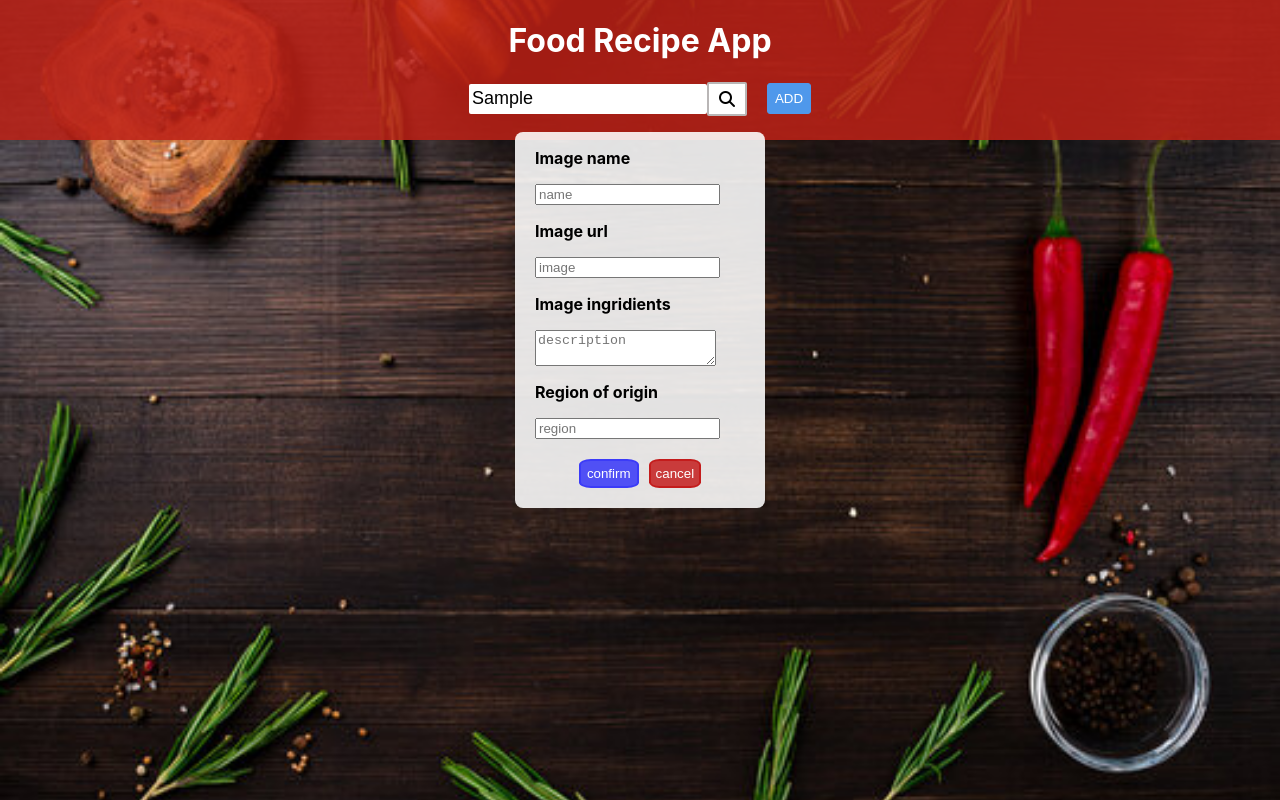
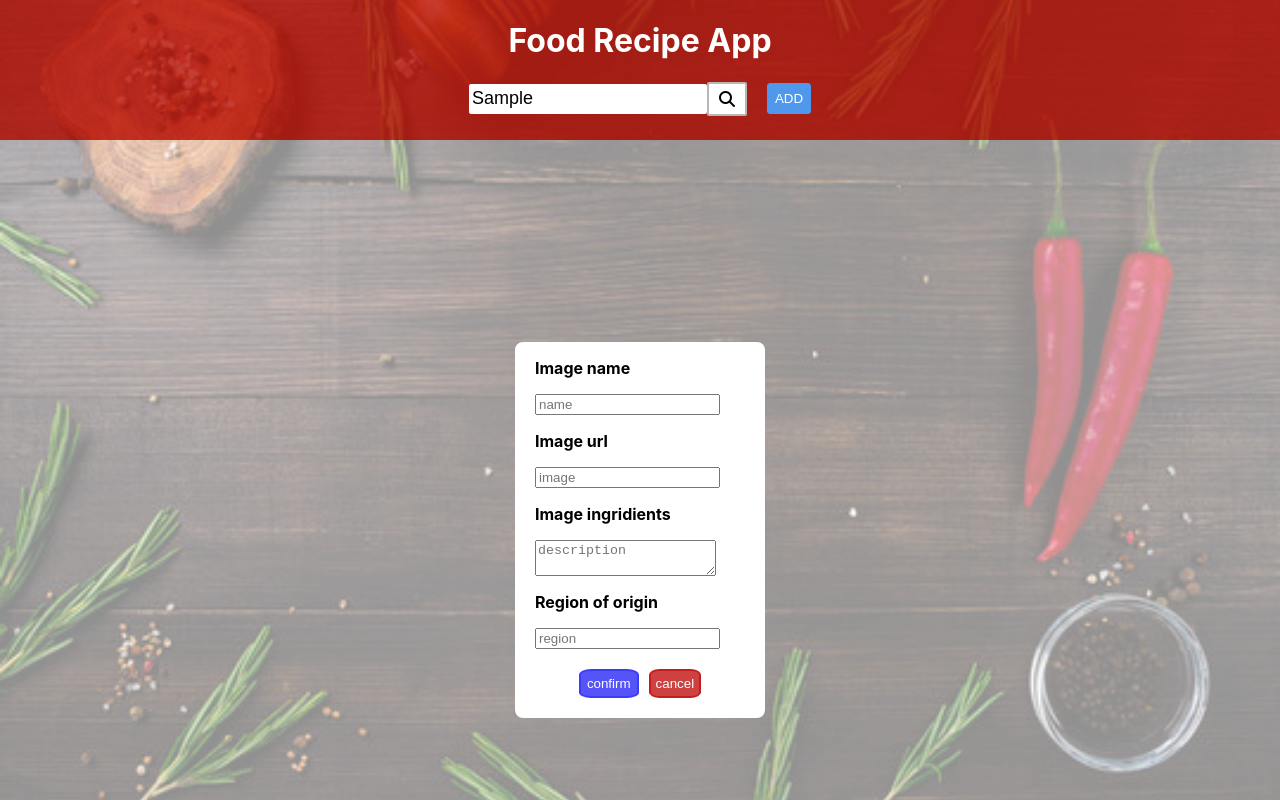
Before and after one commit to kadjialan/foodRecipe-react-page, a React (Create React App) app: page / in a window 1280 px wide. Both pictures are taken after typing "Sample" into the empty fields and a click on the button "ADD". Built offline with nearby package versions, Linux system fonts and the light colour scheme.

Commit message:
update logic

```diff
--- a/src/Component/Form/Form.css
+++ b/src/Component/Form/Form.css
@@ -1,14 +1,16 @@
 form {
-    background-color: rgba(255, 255, 255, 0.878);
+    background-color: white;
     width: 210px;
     min-height: 360px;
     padding-inline: 20px ;
-    border-radius: 8px
+    border-radius: 8px;
+    margin-bottom:20px ;
 }
 
 .formBackground {
     width: 100vw;
-    height: 45vh;
+    height: 100vh;
+    background-color: rgba(255, 255, 255, 0.564);
     position: fixed;
     display: flex;
     justify-content: center;
--- a/src/Component/Form/Form.jsx
+++ b/src/Component/Form/Form.jsx
@@ -22,25 +22,30 @@ export default function Form1() {
           <p>
             <b>Image name</b>
           </p>
-          <input type="text" placeholder="name" name="name" />
+          <input type="text" placeholder="name" name="name" required />
         </div>
         <div className="categories">
           <p>
             <b>Image url </b>
           </p>
-          <input type="text" placeholder="image" name="image" />
+          <input type="text" placeholder="image" name="image" required />
         </div>
         <div className="categories">
           <p>
             <b>Image ingridients</b>
           </p>
-          <textarea type="text" placeholder="description" name="description" />
+          <textarea
+            type="text"
+            placeholder="description"
+            name="description"
+            required
+          />
         </div>
         <div className="categories">
           <p>
             <b>Region of origin </b>
           </p>
-          <input type="text" placeholder="region" name="region" />
+          <input type="text" placeholder="region" name="region" required />
         </div>
         <div className="form__buttons">
           <button type="submit" className="confirm">
--- a/src/Home/Home.css
+++ b/src/Home/Home.css
@@ -6,7 +6,7 @@ body {
   position: relative;
 }
 
-header {
+.head {
   background-color: #bf2217d9;
   color: #fff;
   display: flex;
--- a/src/Home/Home.jsx
+++ b/src/Home/Home.jsx
@@ -12,25 +12,14 @@ import { FormContext } from '../Context';
 function Home() {
   const { show, setShow, data, setData } = useContext(FormContext);
   const [see, setSee] = useState({});
-  const [see2, setSee2] = useState({});
   const [display, setDisplay] = useState(true);
-  const [display2, setDisplay2] = useState(false);
+  const [view, setview] = useState(false);
+  const [info, setinfo] = useState();
 
   const popUp = (index) => {
     setDisplay((prev) => !prev);
 
     const holder = see;
-    holder.index = index;
-    holder.show = display;
-
-    setSee({ ...holder });
-  };
-
-  const update = (index) => {
-    console.log(index);
-    setDisplay2((prev) => !prev);
-
-    const holder = see2;
     holder.index = index;
     holder.show = display;
 
@@ -51,7 +40,7 @@ function Home() {
 
   return (
     <div className="container">
-      <header>
+      <div className="head">
         <h1>Food Recipe App</h1>
         <div className="searchHolder">
           <div className="search">
@@ -68,7 +57,7 @@ function Home() {
             ADD
           </button>
         </div>
-      </header>
+      </div>
       {show && <Form1 className="bizarre" />}
       <div className="show">
         {[...data].map((alan, index) => (
@@ -86,7 +75,10 @@ function Home() {
                 <div className="cards__icons">
                   <i
                     className="fa-solid fa-pen-to-square"
-                    onClick={() => update(index)}
+                    onClick={() => {
+                      setview(!view);
+                      setinfo(alan);
+                    }}
                   />
                   <i
                     className="fa-solid fa-trash-can"
@@ -113,13 +105,13 @@ function Home() {
         </div>
       </div>
 
-      {see2.show && (
+      {view && (
         <form className="update">
           <div className="categories">
             <p>
               <b>Name</b>
             </p>
-            <input type="text" defaultValue={data.name} name="name" />
+            <input type="text" defaultValue={info.name} name="name" />
           </div>
           <div className="categories">
             <p>
@@ -127,7 +119,7 @@ function Home() {
             </p>
             <textarea
               type="text"
-              defaultValue={data[see2.index].description}
+              defaultValue={info.description}
               name="description"
             />
           </div>
@@ -135,14 +127,14 @@ function Home() {
             <p>
               <b>Region of origin </b>
             </p>
-            <input type="text" defaultValue={data.region} name="region" />
+            <input type="text" defaultValue={info.region} name="region" />
           </div>
           <div className="form__buttons">
             <button type="submit" className="confirm">
-              cancel
+              update
             </button>
             <button type="button" className="cancel">
-              update
+              cancel
             </button>
           </div>
         </form>
```
